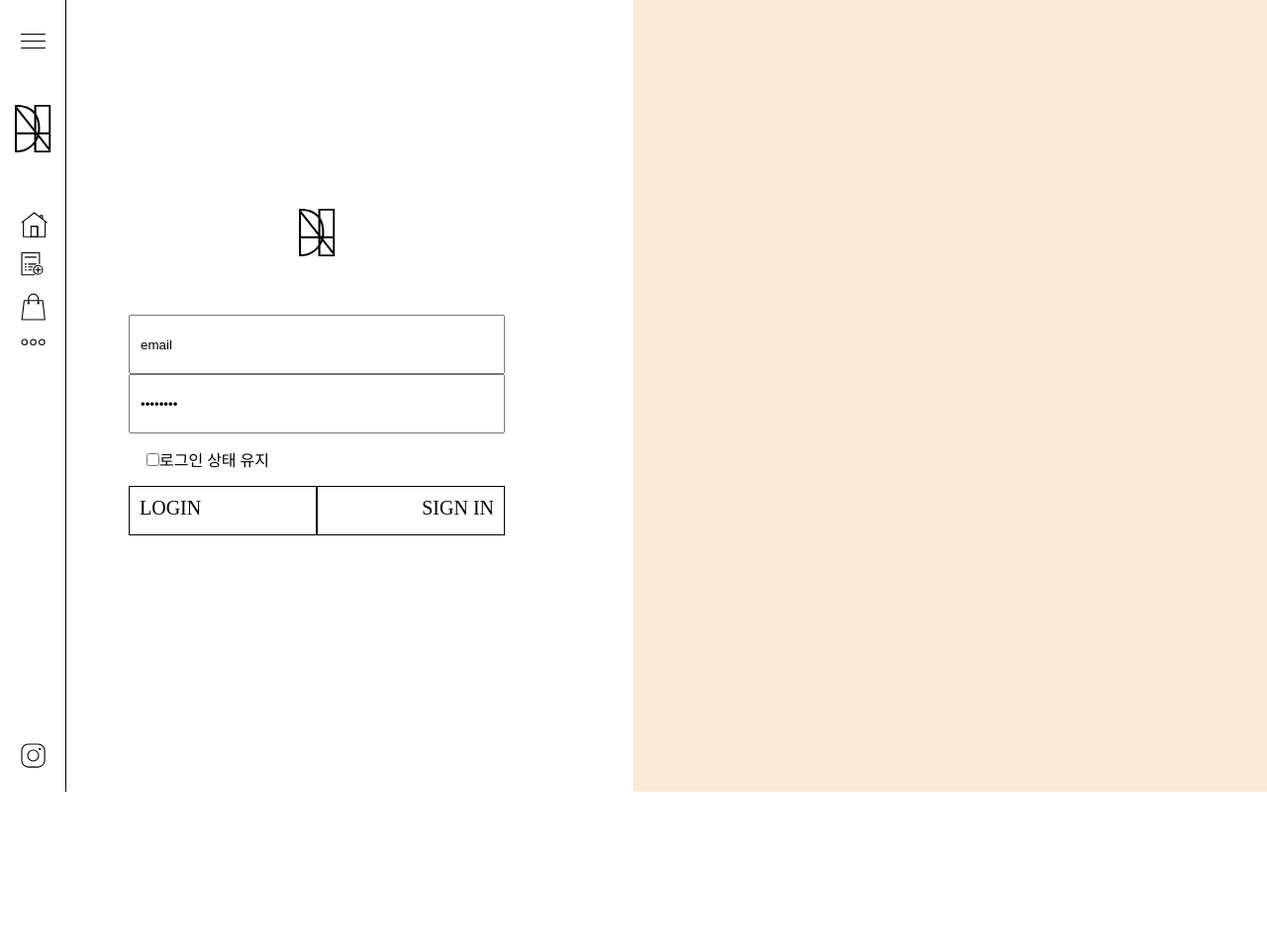
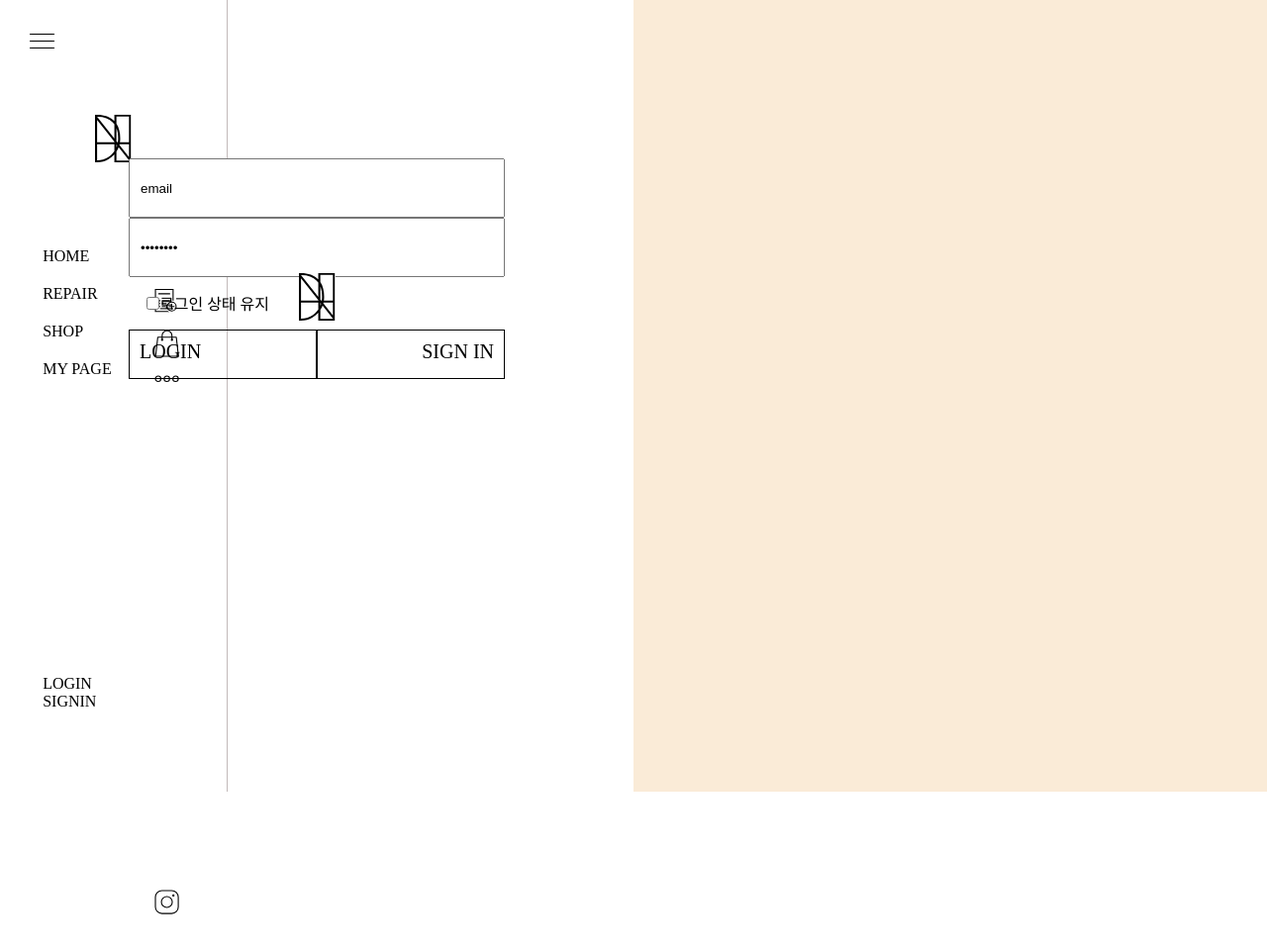
Before and after one commit to HEND-0/MVP, a Django app: page /login in a window 1280 px wide. Shown: the whole page at 99% size. Run offline with Django 3.2, Linux system fonts and the light colour scheme.

Commit message:
make interactive sidebar

```diff
--- a/HEND/HEND/templates/sidebar.html
+++ b/HEND/HEND/templates/sidebar.html
@@ -10,6 +10,7 @@
   <link rel="stylesheet" href="{% static 'css/signin.css' %}">
   <link rel="stylesheet" href="{% static 'css/panel.css' %}">
   <link rel="stylesheet" href="{% static 'css/loginn.css' %}">
+  <link rel="stylesheet" href="{% static 'css/sidebar.css' %}">
 </head>
 
 <body>
@@ -22,7 +23,21 @@
       </div>
 
       <div class="main_logo"><img src="{% static 'img/logo-short.svg' %}" alt="logo"></div>
-      <ul class="menu_bar">
+      <div class="side_content">
+        <div class="categories">
+          <ul class="side_categories">
+            <li>HOME</li>
+            <li>REPAIR</li>
+            <li>SHOP</li>
+            <li>MY PAGE</li>
+          </ul>
+          <ul class="side_sign">
+            <li class="login">LOGIN</li>
+            <li class="signin">SIGNIN</li>
+          </ul>
+        </div>
+        <div class="quick">
+          <ul class="quick_menu">
             <li><img src="{% static 'img/home.svg' %}" alt="home"></li>
             <li><img src="{% static 'img/create-order.svg' %}" alt="order"></li>
             <li><img src="{% static 'img/shopping-bag.svg' %}" alt="shopping"></li>
@@ -30,9 +45,14 @@
           </ul>
           <span class="insta_icon"> <img src="{% static 'img/instagram.svg' %}" alt="instagram"></span>
         </div>
+        </div>
+      </div>
+
+
 
     {% block content %}
     {% endblock %}
+  <script src="{% static 'js/hamburg.js' %}"></script>
 
 </body>
 
--- a/HEND/main/static/css/home.css
+++ b/HEND/main/static/css/home.css
@@ -3,48 +3,7 @@
   padding: 0;
   box-sizing: border-box;
 }
-.container{
-  display: grid;
-  grid-template-columns: 1fr;
-}
-.main_logo{
-  margin-top: 50px;
-  margin-bottom: 60px;
-  width: 37px;
-  height: 48px;
-}
-.sidebar{
-  display: flex;
-  flex-direction: column;
-  align-items: center;
-  border-right:1px solid black;
-  width: 67px;
-  height: 100vh;
-  position: fixed;
-  background-color: white;
-}
-.hamburg_bar{
-  margin-top:34px;
-}
-.hamburg_ele{
-  width: 25px;
-  height: 1px;
-  margin-bottom: 6px;
-  background-color: black;
-}
-.menu_bar{
-  list-style-type: none;
-}
-.menu_bar li{
-  margin-bottom: 15px;
-  width: 25px;
-  height: 26px;
-}
-.insta_icon{
-  /* bottom: 30px; */
-    position: absolute;
-    bottom: 20px;
-}
+
 .main{
   /* width: 100%; */
   height: 100vh;
--- /dev/null
+++ b/HEND/main/static/css/sidebar.css
@@ -0,0 +1,71 @@
+.container{
+  display: grid;
+  grid-template-columns: 1fr;
+}
+.main_logo{
+  position: absolute;
+  top: 115px;
+  width: 37px;
+  height: 48px;
+}
+.sidebar{
+  display: flex;
+  flex-direction: column;
+  align-items: center;
+  border-right:1px solid rgb(194, 186, 186);
+  width: 230px;
+  height: 100vh;
+  /* left: -50px; */
+  position: fixed;
+  background-color: white;
+  transition: 0.5s;
+}
+.side_content{
+  display: flex;
+  position: absolute;
+  top: 250px;
+  width: 100%;
+  justify-content: space-evenly;
+  /* align-items: flex-end; */
+}
+.hamburg_bar{
+  position: absolute;
+  top: 34px;
+  left: 30px;
+}
+.hamburg_ele{
+  width: 25px;
+  height: 1px;
+  margin-bottom: 6px;
+  background-color: black;
+}
+.quick_menu{
+  list-style-type: none;
+  margin-bottom: 500px;
+}
+.quick_menu li{
+  margin-bottom: 15px;
+  width: 30px;
+  height: 26px;
+  border-bottom: 1px solid  transparent;
+  transition-property: all;
+  transition-duration: 1s;
+}
+.side_categories{
+  margin-bottom: 300px;
+}
+.side_categories li{
+  margin-bottom: 20px;
+}
+.menu_bar li:hover{
+  border-bottom: 2px solid black;
+}
+.insta_icon{
+  /* bottom: 30px; */
+    /* position: absolute; */
+    bottom: 20px;
+    left: 30px;
+}
+li{
+  list-style-type: none;
+}
--- a/HEND/main/static/js/hamburg.js
+++ b/HEND/main/static/js/hamburg.js
@@ -1,3 +1,19 @@
+const hamburg_bar=document.querySelector(".hamburg_bar");
 const hamburg1=document.querySelector(".hamburg_ele1");
-const hamburg1 = document.querySelector(".hamburg_ele2");
-const hamburg1 = document.querySelector(".hamburg_ele3");
+const hamburg2 = document.querySelector(".hamburg_ele2");
+const hamburg3 = document.querySelector(".hamburg_ele3");
+const sidebar= document.querySelector(".sidebar");
+const categories= document.querySelector(".categories");
+
+hamburg_bar.addEventListener("click", ()=>{
+  if(sidebar.style.width==="" || sidebar.style.width==="86px"){
+    sidebar.style.width = "230px";
+    categories.style.display ='block';
+  }else{
+    sidebar.style.width= "86px";
+    categories.style.display= 'none';
+  }
+})
+hamburg_bar.addEventListener("click", ()=>{
+
+})
--- a/HEND/main/static/js/scrollto.js
+++ b/HEND/main/static/js/scrollto.js
@@ -14,4 +14,3 @@ panelBtn2.addEventListener("click", () => {
 panelBtn3.addEventListener("click", () => {
   part3.scrollIntoView({ behavior: "smooth" });
 });
-console.log("sdsd");
```
Also changed, not shown: HEND/main/templates/home.html (+0 -15 lines). Lines whose indentation alone changed are shown as unchanged.
